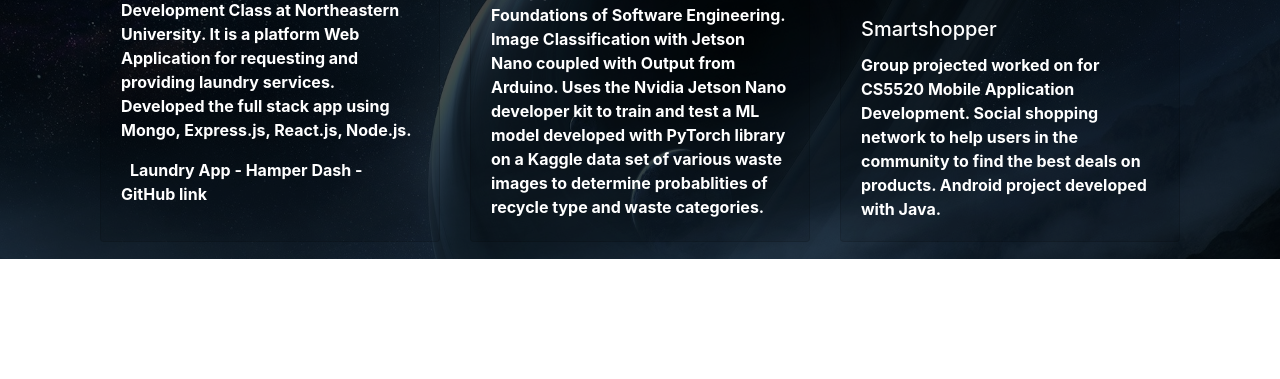
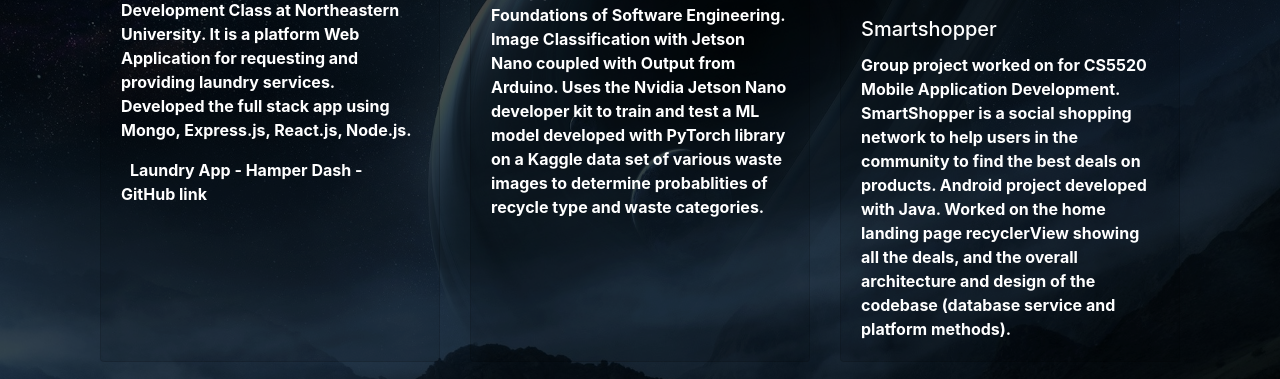
Before and after one commit to michaelchang106/michaelChangHomePage, a website: page portfolio.html in a window 1280 px wide. Shown: the part 1047-1426 px from the top of the page. Before the commit the page ends 1306 px from the top, so only its background shows below. Drawn offline with nearby package versions, Linux system fonts and the light colour scheme.

Commit message:
updated smartshopper description

```diff
--- a/portfolio.html
+++ b/portfolio.html
@@ -270,10 +270,13 @@
                 <div class="card-body">
                   <h5 class="card-title">Smartshopper</h5>
                   <p class="card-text">
-                    Group projected worked on for CS5520 Mobile Application
-                    Development. Social shopping network to help users in the
-                    community to find the best deals on products. Android
-                    project developed with Java.
+                    Group project worked on for CS5520 Mobile Application
+                    Development. SmartShopper is a social shopping network to
+                    help users in the community to find the best deals on
+                    products. Android project developed with Java. Worked on the
+                    home landing page recyclerView showing all the deals, and
+                    the overall architecture and design of the codebase
+                    (database service and platform methods).
                   </p>
                 </div>
               </div>
```
